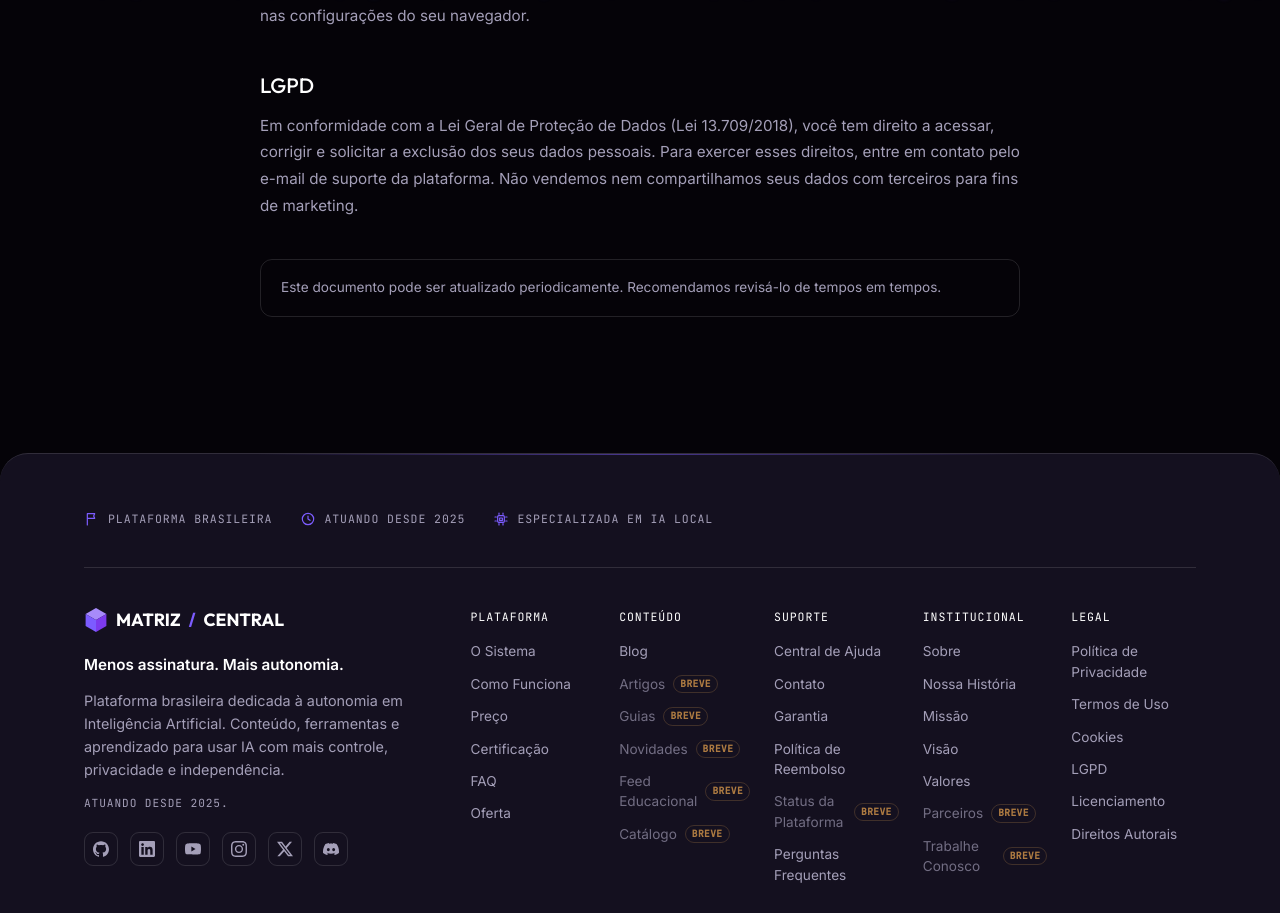
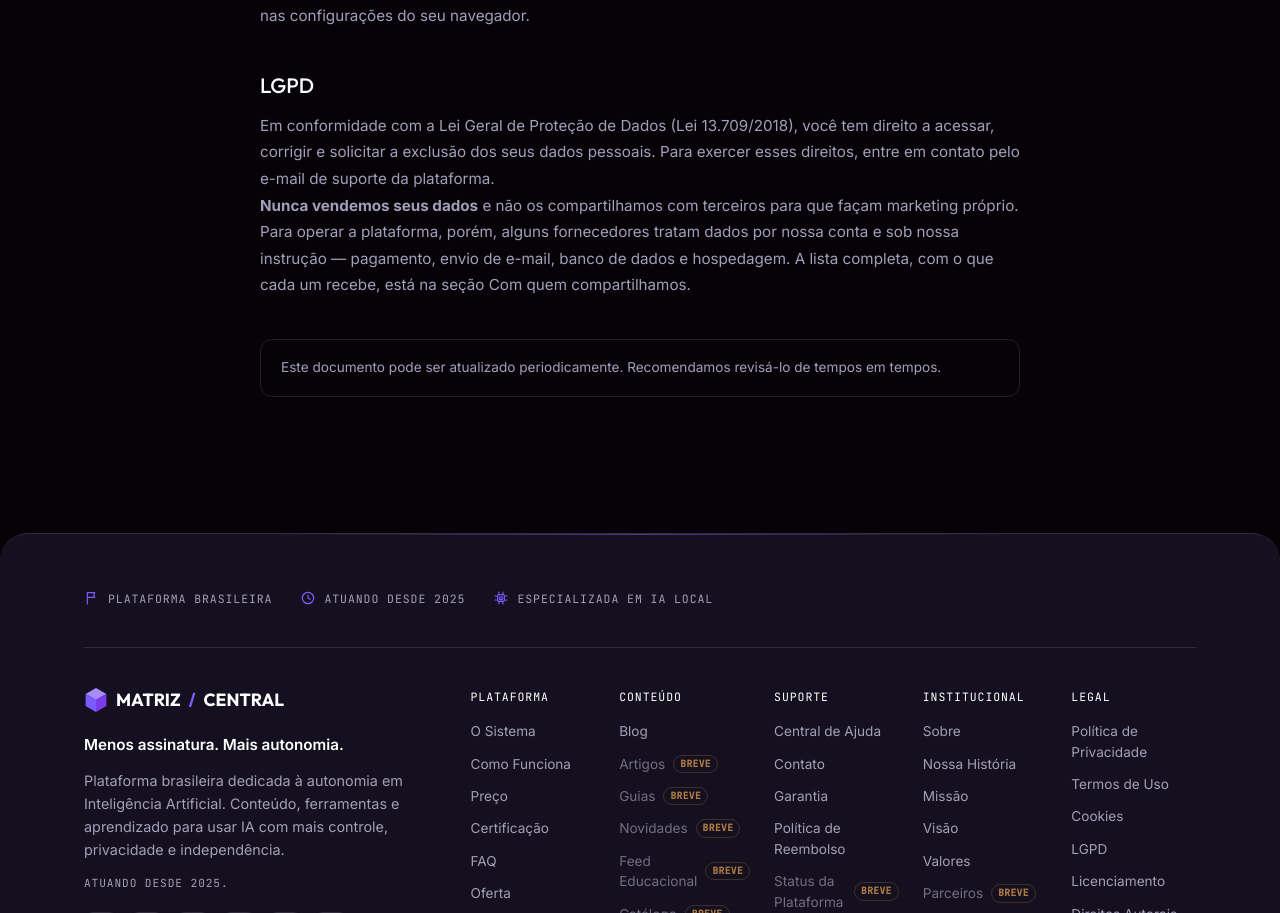
Before and after one commit to limajeferson/matrizcentral, a Next.js app: page /legal/privacidade in a window 1280 px wide. Shown: the part 788-1701 px from the top of the page. Built offline with nearby package versions, Linux system fonts and the light colour scheme.

Commit message:
fix(legal): corrige afirmacao falsa sobre compartilhamento de dados

```diff
--- a/src/app/(marketing)/legal/privacidade/page.tsx
+++ b/src/app/(marketing)/legal/privacidade/page.tsx
@@ -60,8 +60,15 @@ export default function PrivacidadePage() {
             Em conformidade com a Lei Geral de Proteção de Dados (Lei
             13.709/2018), você tem direito a acessar, corrigir e solicitar a
             exclusão dos seus dados pessoais. Para exercer esses direitos,
-            entre em contato pelo e-mail de suporte da plataforma. Não vendemos
-            nem compartilhamos seus dados com terceiros para fins de marketing.
+            entre em contato pelo e-mail de suporte da plataforma.
+          </p>
+          <p>
+            <strong>Nunca vendemos seus dados</strong> e não os compartilhamos com
+            terceiros para que façam marketing próprio. Para operar a plataforma,
+            porém, alguns fornecedores tratam dados por nossa conta e sob nossa
+            instrução — pagamento, envio de e-mail, banco de dados e hospedagem.
+            A lista completa, com o que cada um recebe, está na seção{" "}
+            <a href="#operadores">Com quem compartilhamos</a>.
           </p>
 
           <p className="mc-legal-note">
```
